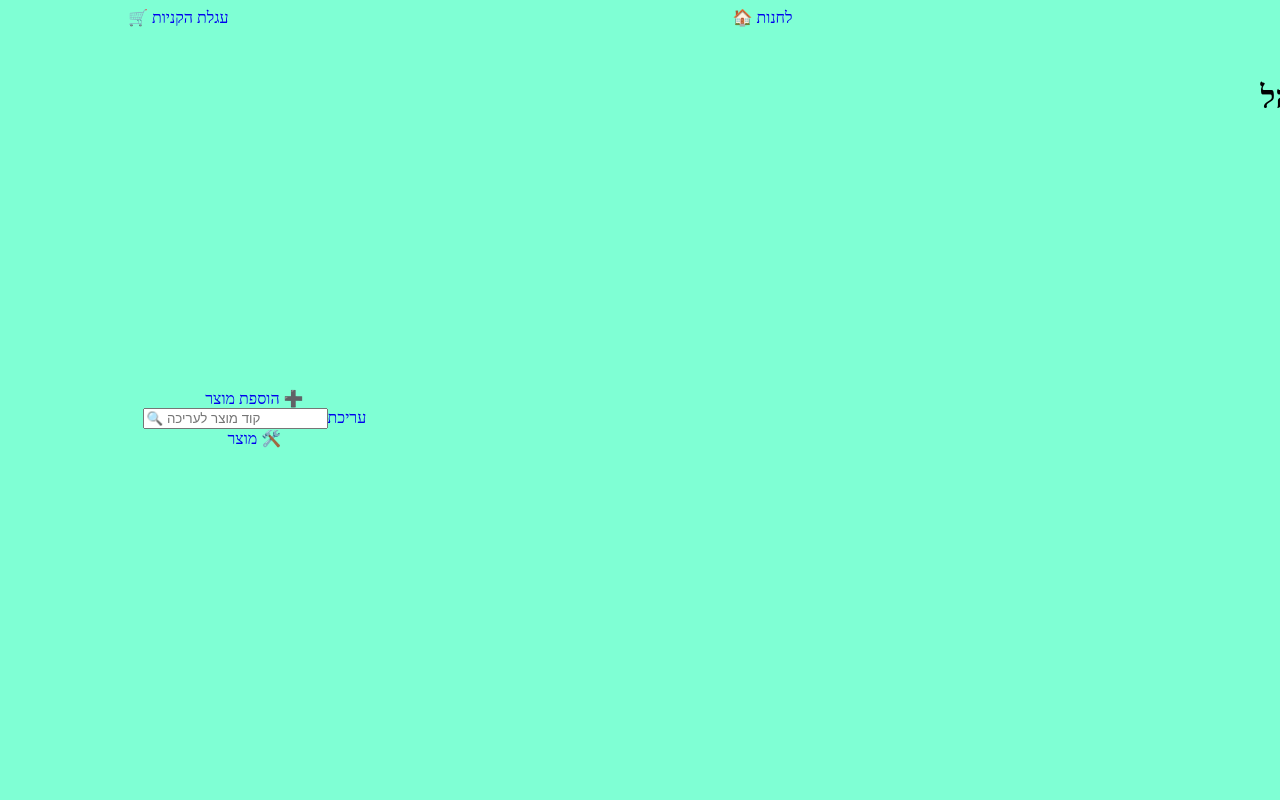
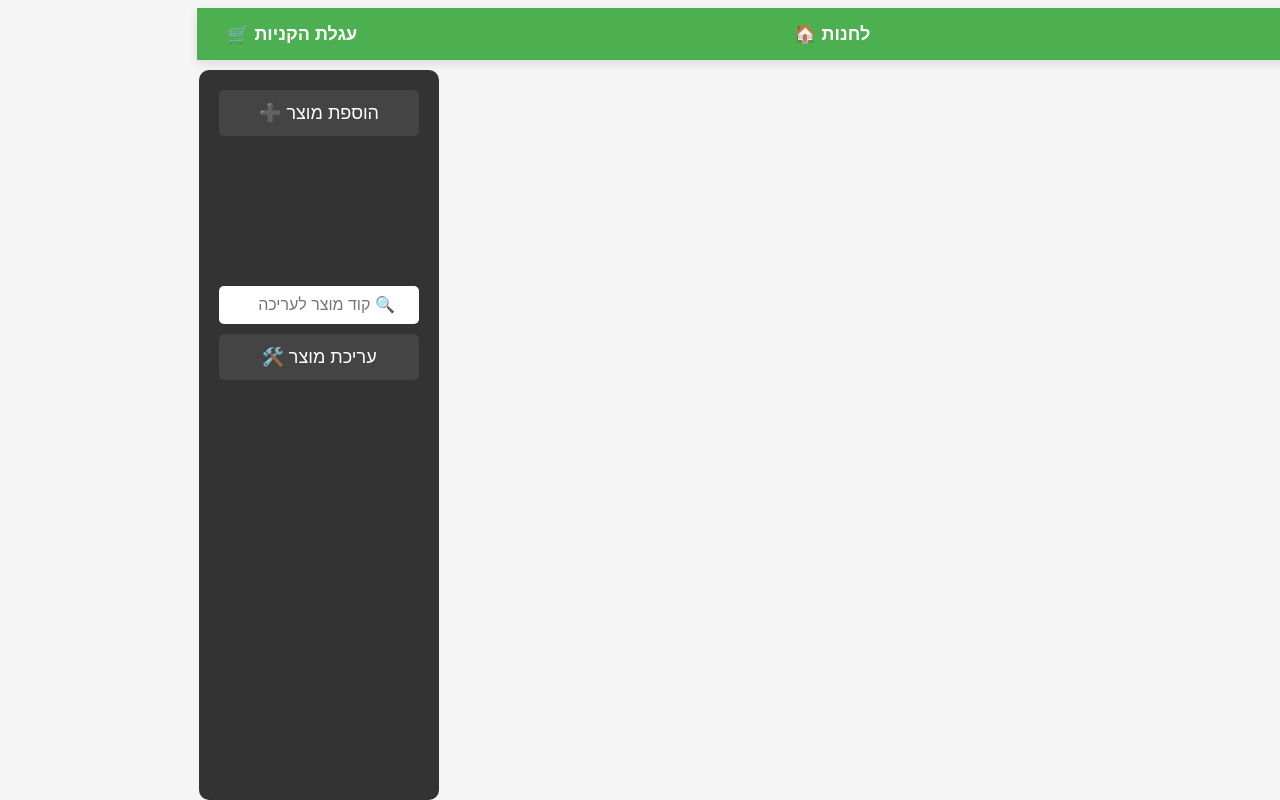
Before and after one commit to ZionAmar/costumes_store, a React (Create React App) app: page /admin in a window 1280 px wide. Built offline with nearby package versions, Linux system fonts and the light colour scheme.

Commit message:
Added a payment form and designinig the app

```diff
--- a/src/components/admin.jsx
+++ b/src/components/admin.jsx
@@ -2,7 +2,7 @@ import { Link, Outlet } from "react-router-dom";
 import { useState } from "react";
 
 export default function Admin() {
-  const [productCode, setProductCode] = useState(""); // סטייט לשמירת קוד המוצר
+  const [productCode, setProductCode] = useState("");
 
   return (
     <div className="admin_container">
--- a/src/components/cartContext.jsx
+++ b/src/components/cartContext.jsx
@@ -7,7 +7,6 @@ const CartContext = createContext();
 export function CartProvider({ children }) {
   const [cart, setCart] = useState([]); // עגלת הקניות
 
-  // ✅ הוספת מוצר לעגלה (אם קיים – מגדיל כמות)
   function addToCart(product) {
     setCart((prevCart) => {
       const existingProduct = prevCart.find((p) => p.code === product.code);
@@ -21,7 +20,6 @@ export function CartProvider({ children }) {
     });
   }
 
-  // ✅ מחיקת פריט אחת ממוצר בעגלה
   function removeFromCart(productCode) {
     setCart((prevCart) =>
       prevCart
--- a/src/components/editProduct.jsx
+++ b/src/components/editProduct.jsx
@@ -2,8 +2,8 @@ import { Form, useLoaderData, useParams } from "react-router-dom";
 import { useState } from "react";
 
 export default function EditProduct() {
-  const { productId } = useParams(); // מקבל את ה- ID של המוצר מהנתיב
-  const loadedProducts = useLoaderData(); // רשימת כל המוצרים
+  const { productId } = useParams();
+  const loadedProducts = useLoaderData();
   const initialProduct = loadedProducts.find((p) => p.code === Number(productId)) || { code: "", image: "", description: "", price: "" };
 
   const [product, setProduct] = useState(initialProduct);
@@ -19,10 +19,7 @@ export default function EditProduct() {
   }
 
   return (
-    <div>
-      <h1>🛠️ עריכת מוצר</h1>
-
-      <Form method="post">
+      <Form method="post" className="edit_product_form">
         <label>
           🔍 קוד מוצר:
           <input
@@ -49,6 +46,5 @@ export default function EditProduct() {
         </label>
         <button type="submit">🔄 עדכן מוצר</button>
       </Form>
-    </div>
   );
 }
--- a/src/components/payment.jsx
+++ b/src/components/payment.jsx
@@ -6,6 +6,7 @@ export default function Payment() {
   const orderData = useActionData(); // נתוני ההזמנה מה-`action`
 
   const totalPrice = cart.reduce((sum, product) => sum + product.price * product.quantity, 0);
+  const productCodes = cart.map(product => product.code).join(","); // רשימת קודי המוצרים
 
   return (
     <div className="payment">
@@ -18,8 +19,10 @@ export default function Payment() {
           <p>✅ התשלום התקבל בהצלחה!</p>
           <h3>📜 פרטי ההזמנה:</h3>
           <p><strong>שם הלקוח:</strong> {orderData.name}</p>
+          <p><strong>ת.ז:</strong> {orderData.idNumber}</p>
           <p><strong>כתובת:</strong> {orderData.address}</p>
           <p><strong>סה"כ לתשלום:</strong> ₪{orderData.total}</p>
+          <p><strong>קודי המוצרים:</strong> {orderData.productCodes}</p>
         </>
       ) : (
         <>
@@ -54,11 +57,18 @@ export default function Payment() {
             </label>
 
             <label>
+              🆔 ת.ז:
+              <input type="text" name="idNumber" required pattern="\d{9}" title="יש להזין ת.ז עם 9 ספרות" />
+            </label>
+
+            <label>
               📍 כתובת למשלוח:
               <input type="text" name="address" required />
             </label>
 
+            {/* שדות נסתרים עם הסכום והקודים */}
             <input type="hidden" name="total" value={totalPrice.toFixed(2)} />
+            <input type="hidden" name="productCodes" value={productCodes} />
 
             <button type="submit">💳 שלם עכשיו</button>
           </Form>
--- a/src/functions/addProduct.js
+++ b/src/functions/addProduct.js
@@ -8,7 +8,5 @@ export async function addProductAction({ request, setProducts }) {
     price: Number(formData.get("price")),
   };
 
-  console.log("✅ מוצר נוסף:", newProduct);
-
   setProducts((prevProducts) => [...prevProducts, newProduct]);
 }
--- a/src/functions/editProduct.js
+++ b/src/functions/editProduct.js
@@ -7,8 +7,6 @@ export async function editProductAction({ request, products, setProducts }) {
     price: Number(formData.get("price")),
   };
 
-  console.log("✅ מוצר שעודכן:", updatedProduct);
-
   setProducts((prevProducts) =>
     prevProducts.map((p) => (p.code === updatedProduct.code ? updatedProduct : p))
   );
--- a/src/functions/paymentAction.js
+++ b/src/functions/paymentAction.js
@@ -1,12 +1,15 @@
+import { redirect } from "react-router-dom";
+
 export async function paymentAction({ request }) {
-    const formData = await request.formData();
-    const orderData = {
-      name: formData.get("name"),
-      address: formData.get("address"),
-      total: formData.get("total"),
-    };
+  const formData = await request.formData();
 
-    console.log("✅ הזמנה נשמרה:", orderData);
+  const orderDetails = {
+    name: formData.get("name"),
+    idNumber: formData.get("idNumber"),
+    address: formData.get("address"),
+    total: formData.get("total"),
+    productCodes: formData.get("productCodes"),
+  };
 
-    return orderData; // הנתונים יוחזרו ל`useActionData` ב-Payment.jsx
-  }
+  return orderDetails;
+}
--- a/src/style.css
+++ b/src/style.css
@@ -1,55 +1,261 @@
 body {
   direction: rtl;
-  background-color: aquamarine;
+  background-color: #f5f5f5;
   text-align: center;
+  font-family: "Arial", sans-serif;
+  color: #333;
 }
+
 .navBar {
   display: flex;
   justify-content: space-between;
-  height: 50px;
+  align-items: center;
+  background-color: #4caf50;
+  padding: 15px 30px;
+  box-shadow: 0 4px 10px rgba(0, 0, 0, 0.1);
 }
+
 .link {
+  color: white;
+  text-decoration: none;
+  font-size: 18px;
+  font-weight: bold;
+  transition: 0.3s;
+}
+
+.link:hover {
+  color: #ffd700;
+}
+
+.cards {
+  display: grid;
+  grid-template-columns: repeat(auto-fill, minmax(250px, 1fr));
+  gap: 20px;
+  padding: 20px;
+  margin: auto;
+  max-width: 1200px;
+}
+
+.card {
+  background: white;
+  border-radius: 15px;
+  padding: 15px;
+  box-shadow: 0 4px 10px rgba(0, 0, 0, 0.1);
+  transition: 0.3s;
+}
+
+.card:hover {
+  transform: scale(1.05);
+}
+
+.card img {
+  max-width: 80%;
+  height: 180px;
+  border-radius: 10px;
+  object-fit: cover;
+}
+
+.card p {
+  margin: 10px 0;
+}
+
+.card button {
+  background-color: #ff9800;
+  color: white;
+  border: none;
+  padding: 10px 15px;
+  cursor: pointer;
+  border-radius: 5px;
+  transition: 0.3s;
+}
+
+.card button:hover {
+  background-color: #e68900;
+}
+
+.add_product_form, .edit_product_form {
+  background: white;
+  padding: 25px;
+  border-radius: 12px;
+  box-shadow: 0px 4px 10px rgba(0, 0, 0, 0.1);
+  max-width: 450px;
+  margin: auto auto auto 33%;
+  width: 600px;
+  display: flex;
+  flex-direction: column;
+  gap: 15px;
+  text-align: right;
+  border: 2px solid #ddd;
+}
+
+.add_product_form label, .edit_product_form label {
+  font-size: 16px;
+  font-weight: bold;
+  color: #333;
+  display: flex;
+  flex-direction: column;
+  gap: 5px;
+}
+
+.add_product_form input, .edit_product_form input {
+  padding: 10px;
+  border: 1px solid #ccc;
+  border-radius: 6px;
+  font-size: 16px;
+  width: 90%;
+  transition: all 0.3s ease-in-out;
+}
+
+.add_product_form input:focus, .edit_product_form input:focus {
+  border-color: #007bff;
+  outline: none;
+  box-shadow: 0px 0px 5px rgba(0, 123, 255, 0.5);
+}
+
+.add_product_form button, .edit_product_form button {
+  background: #007bff;
+  width: 95%;
+  color: white;
+  padding: 12px;
+  font-size: 18px;
+  border: none;
+  border-radius: 6px;
+  cursor: pointer;
+  transition: 0.3s;
+}
+
+.add_product_form button:hover, .edit_product_form button:hover {
+  background: #0056b3;
+}
+
+.admin_container {
+  display: flex;
+  justify-content: flex-end;
+  padding: 20px;
+  gap: 20px;
+}
+
+.adminMenu {
+  background: #333;
+  padding: 20px;
+  border-radius: 10px;
+  width: 200px;
+  display: flex;
+  flex-direction: column;
+  gap: 150px;
+  position: fixed;
+  left: 10px;
+  top: 70px;
+  bottom: 0;
+}
+
+.adminMenu a {
+  display: block;
+  padding: 12px;
+  background: #444;
+  color: white;
+  text-align: center;
+  border-radius: 5px;
+  font-size: 18px;
+  transition: 0.3s;
   text-decoration: none;
 }
-.cards {
-  display: grid;
-  grid-template-columns: repeat(4, 1fr);
+
+.adminMenu a:hover {
+  background: #555;
+  color: #ffd700;
+}
+
+.adminMenu input {
+  padding: 10px;
+  width: 90%;
+  border: none;
+  border-radius: 5px;
+  font-size: 16px;
+  text-align: center;
+}
+
+.adminMenu div {
+  display: flex;
+  flex-direction: column;
   gap: 10px;
 }
-.card {
-  background-color: white;
-  border-radius: 25px;
+
+.adminContent {
+  margin-left: 220px;
+  padding: 20px;
+  width: 100%;
+}
+
+.cart {
+  padding: 20px;
+}
+
+table {
+  width: 80%;
+  margin: 20px auto;
+  border-collapse: collapse;
+}
+
+th, td {
+  border: 1px solid #ddd;
+  padding: 12px;
   text-align: center;
-  display: inline-block;
-  border: 1px, solid, black;
 }
-.product_image {
-  width: 80%;
-  height: 130px;
+
+th {
+  background-color: #4caf50;
+  color: white;
 }
-.admin_container {
-  direction: ltr;
-  display: flex;
-  justify-content: space-between;
+
+.payment {
+  background: white;
+  padding: 20px;
+  border-radius: 10px;
+  width: 60%;
+  margin: auto;
+  box-shadow: 0 4px 10px rgba(0, 0, 0, 0.1);
 }
-.adminMenu {
+
+.payment h2 {
+  color: #4caf50;
+}
+
+.payment button {
+  background-color: #008cba;
+  color: white;
+  padding: 12px 15px;
+  border: none;
+  border-radius: 5px;
+  cursor: pointer;
+  transition: 0.3s;
+}
+
+.payment button:hover {
+  background-color: #007bb5;
+}
+
+form {
   display: flex;
   flex-direction: column;
-  justify-content: center;
-  width: 20%;
-  height: 90vh;
+  gap: 10px;
+  max-width: 400px;
+  margin: auto;
 }
-a {
-  text-decoration: none;
+
+form input, form button {
+  padding: 10px;
+  font-size: 16px;
+  border-radius: 5px;
 }
-.cart {
-  text-align: center;
+
+form button {
+  background-color: #4caf50;
+  color: white;
+  border: none;
+  cursor: pointer;
 }
-table {
-  margin: 0 auto;
+
+form button:hover {
+  background-color: #43a047;
 }
-.add_product_form{
-  border: 1px, solid black;
-  display: flex;
-  flex-direction: column;
-}
```
